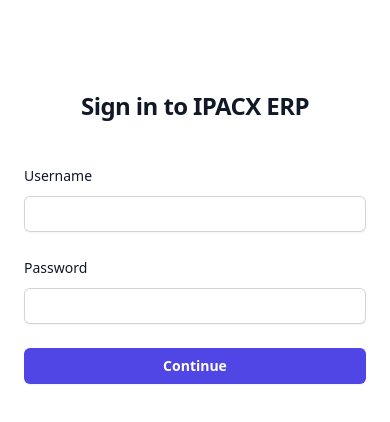
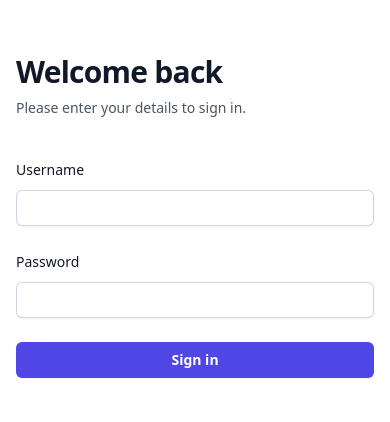
Before and after one commit to techiemen1/ipacx-erp, a React (Vite) app in the folder frontend/: page /login in a window 390 px wide. Shown: the part 206-628 px from the top of the page. Built offline with nearby package versions, Linux system fonts and the light colour scheme.

Commit message:
UI Overhaul: Pro Login, Layout, and Auth Security

```diff
--- a/frontend/src/App.tsx
+++ b/frontend/src/App.tsx
@@ -23,7 +23,16 @@
 }
 
 function ProtectedRoute({ children }: { children: JSX.Element }) {
-    const { user } = useAuth();
+    const { user, isLoading } = useAuth();
+
+    if (isLoading) {
+        return (
+            <div className="min-h-screen flex items-center justify-center bg-gray-50">
+                <div className="animate-spin rounded-full h-12 w-12 border-b-2 border-indigo-600"></div>
+            </div>
+        );
+    }
+
     if (!user) {
         return <Navigate to="/login" replace />;
     }
--- a/frontend/src/components/Layout.tsx
+++ b/frontend/src/components/Layout.tsx
@@ -1,13 +1,17 @@
 import { Fragment, useState } from 'react'
-import { Dialog, Transition } from '@headlessui/react'
+import { Dialog, Menu, Transition } from '@headlessui/react'
 import {
     Bars3Icon,
     HomeIcon,
     XMarkIcon,
     CalculatorIcon,
     ArchiveBoxIcon,
+    UserIcon,
+    BuildingOfficeIcon,
 } from '@heroicons/react/24/outline'
+import { ChevronDownIcon } from '@heroicons/react/20/solid'
 import { Outlet, Link, useLocation } from 'react-router-dom'
+import { useAuth } from '../context/AuthContext'
 
 const navigation = [
     { name: 'Dashboard', href: '/', icon: HomeIcon },
@@ -22,6 +26,7 @@
 export default function Layout() {
     const [sidebarOpen, setSidebarOpen] = useState(false)
     const location = useLocation()
+    const { user, logout } = useAuth()
 
     return (
         <>
@@ -67,10 +72,10 @@
                                             </button>
                                         </div>
                                     </Transition.Child>
-                                    {/* Sidebar component, swap this element with another sidebar if you like */}
+
                                     <div className="flex grow flex-col gap-y-5 overflow-y-auto bg-gray-900 px-6 pb-4 ring-1 ring-white/10">
                                         <div className="flex h-16 shrink-0 items-center">
-                                            <span className="text-white font-bold text-xl">IPACX ERP</span>
+                                            <span className="text-white font-bold text-xl tracking-wider">IPACX ERP</span>
                                         </div>
                                         <nav className="flex flex-1 flex-col">
                                             <ul role="list" className="flex flex-1 flex-col gap-y-7">
@@ -107,7 +112,7 @@
                 <div className="hidden lg:fixed lg:inset-y-0 lg:z-50 lg:flex lg:w-72 lg:flex-col">
                     <div className="flex grow flex-col gap-y-5 overflow-y-auto bg-gray-900 px-6 pb-4">
                         <div className="flex h-16 shrink-0 items-center">
-                            <span className="text-white font-bold text-xl">IPACX ERP</span>
+                            <span className="text-white font-bold text-xl tracking-wider">IPACX ERP</span>
                         </div>
                         <nav className="flex flex-1 flex-col">
                             <ul role="list" className="flex flex-1 flex-col gap-y-7">
@@ -151,10 +156,58 @@
                         <div className="h-6 w-px bg-gray-900/10 lg:hidden" aria-hidden="true" />
 
                         <div className="flex flex-1 gap-x-4 self-stretch lg:gap-x-6">
-                            <div className="flex flex-1"></div>
+                            {/* Header Content */}
+                            <div className="flex flex-1 items-center gap-x-3">
+                                <span className="inline-flex items-center rounded-md bg-indigo-50 px-2 py-1 text-xs font-medium text-indigo-700 ring-1 ring-inset ring-indigo-700/10">
+                                    <BuildingOfficeIcon className="mr-1 h-3 w-3" />
+                                    {user?.tenantId}
+                                </span>
+                            </div>
+
                             <div className="flex items-center gap-x-4 lg:gap-x-6">
-                                {/* User Menu placeholder */}
-                                <span className="text-sm font-semibold leading-6 text-gray-900">Admin User</span>
+                                {/* Separator */}
+                                <div className="hidden lg:block lg:h-6 lg:w-px lg:bg-gray-900/10" aria-hidden="true" />
+
+                                {/* Profile dropdown */}
+                                <Menu as="div" className="relative">
+                                    <Menu.Button className="-m-1.5 flex items-center p-1.5">
+                                        <span className="sr-only">Open user menu</span>
+                                        <div className="h-8 w-8 rounded-full bg-gray-100 flex items-center justify-center">
+                                            <UserIcon className="h-5 w-5 text-gray-500" />
+                                        </div>
+                                        <span className="hidden lg:flex lg:items-center">
+                                            <span className="ml-4 text-sm font-semibold leading-6 text-gray-900" aria-hidden="true">
+                                                {user?.username || 'User'}
+                                            </span>
+                                            <ChevronDownIcon className="ml-2 h-5 w-5 text-gray-400" aria-hidden="true" />
+                                        </span>
+                                    </Menu.Button>
+                                    <Transition
+                                        as={Fragment}
+                                        enter="transition ease-out duration-100"
+                                        enterFrom="transform opacity-0 scale-95"
+                                        enterTo="transform opacity-100 scale-100"
+                                        leave="transition ease-in duration-75"
+                                        leaveFrom="transform opacity-100 scale-100"
+                                        leaveTo="transform opacity-0 scale-95"
+                                    >
+                                        <Menu.Items className="absolute right-0 z-10 mt-2.5 w-32 origin-top-right rounded-md bg-white py-2 shadow-lg ring-1 ring-gray-900/5 focus:outline-none">
+                                            <Menu.Item>
+                                                {({ active }) => (
+                                                    <button
+                                                        onClick={logout}
+                                                        className={classNames(
+                                                            active ? 'bg-gray-50' : '',
+                                                            'block w-full px-3 py-1 text-left text-sm leading-6 text-gray-900'
+                                                        )}
+                                                    >
+                                                        Sign out
+                                                    </button>
+                                                )}
+                                            </Menu.Item>
+                                        </Menu.Items>
+                                    </Transition>
+                                </Menu>
                             </div>
                         </div>
                     </div>
--- a/frontend/src/context/AuthContext.tsx
+++ b/frontend/src/context/AuthContext.tsx
@@ -1,4 +1,4 @@
-import React, { createContext, useContext, useState } from 'react';
+import React, { createContext, useContext, useState, useEffect } from 'react';
 
 interface User {
     username: string;
@@ -8,6 +8,7 @@
 
 interface AuthContextType {
     user: User | null;
+    isLoading: boolean;
     login: (username: string, tenantId: string, token: string) => void;
     logout: () => void;
 }
@@ -15,25 +16,40 @@
 const AuthContext = createContext<AuthContextType | null>(null);
 
 export function AuthProvider({ children }: { children: React.ReactNode }) {
-    const [user, setUser] = useState<User | null>(() => {
-        const storedUser = localStorage.getItem('ipacx_user');
-        return storedUser ? JSON.parse(storedUser) : null;
-    });
+    const [user, setUser] = useState<User | null>(null);
+    const [isLoading, setIsLoading] = useState(true);
+
+    useEffect(() => {
+        const initAuth = async () => {
+            try {
+                const storedUser = localStorage.getItem('ipacx_user');
+                if (storedUser) {
+                    setUser(JSON.parse(storedUser));
+                }
+            } catch (e) {
+                console.error("Failed to parse user", e);
+                localStorage.removeItem('ipacx_user');
+            } finally {
+                setIsLoading(false);
+            }
+        };
+        initAuth();
+    }, []);
 
     const login = (username: string, tenantId: string, token: string) => {
         const newUser = { username, tenantId, token };
         setUser(newUser);
         localStorage.setItem('ipacx_user', JSON.stringify(newUser));
-        // Force refresh axios headers or similar if needed in future
     };
 
     const logout = () => {
         setUser(null);
         localStorage.removeItem('ipacx_user');
+        window.location.href = '/login'; // Force redirect
     };
 
     return (
-        <AuthContext.Provider value={{ user, login, logout }}>
+        <AuthContext.Provider value={{ user, isLoading, login, logout }}>
             {children}
         </AuthContext.Provider>
     );
--- a/frontend/src/pages/Login.tsx
+++ b/frontend/src/pages/Login.tsx
@@ -2,12 +2,10 @@
 import { useAuth } from '../context/AuthContext';
 import { useNavigate } from 'react-router-dom';
 import { authApi } from '../api/auth';
-import { Listbox, Transition } from '@headlessui/react';
-import { CheckIcon, ChevronUpDownIcon } from '@heroicons/react/20/solid';
-import { Fragment } from 'react';
+import { CheckIcon } from '@heroicons/react/20/solid';
 
 interface Organization {
-    id: string;
+    id: string; // This is the slug
     name: string;
 }
 
@@ -32,18 +30,16 @@
             const orgs = res.data.organizations || [];
 
             if (orgs.length === 0) {
-                setError('No organizations found for this user. Please contact Admin.');
-            } else if (orgs.length === 1) {
-                // Auto login if only one
-                login(res.data.username, orgs[0].id, res.data.token);
-                navigate('/');
-            } else {
-                // Show dropdown
+                setError('No organizations found. Please contact Support.');
+                return;
+            }
+
+            // ALWAYS show organization selection for professional feel & clarity
             setOrganizations(orgs);
-                setSelectedOrg(orgs[0]);
+            if (orgs.length > 0) setSelectedOrg(orgs[0]);
             setToken(res.data.token);
             setStep('org_select');
-            }
+
         } catch (err: any) {
             console.error(err);
             setError('Invalid credentials');
@@ -59,101 +55,127 @@
     };
 
     return (
-        <div className="flex min-h-full flex-1 flex-col justify-center px-6 py-12 lg:px-8">
-            <div className="sm:mx-auto sm:w-full sm:max-w-sm">
-                <h2 className="mt-10 text-center text-2xl font-bold leading-9 tracking-tight text-gray-900">
-                    Sign in to IPACX ERP
-                </h2>
+        <div className="flex min-h-screen bg-white">
+            {/* Left Side - Visual */}
+            <div className="hidden lg:flex lg:w-1/2 relative bg-gray-900">
+                <div className="absolute inset-0 bg-gradient-to-br from-indigo-600 to-blue-800 opacity-90" />
+                <div className="relative z-10 flex flex-col justify-center px-12 text-white">
+                    <h1 className="text-5xl font-bold mb-6">IPACX ERP</h1>
+                    <p className="text-xl text-indigo-100">
+                        Enterprise Resource Planning for the Modern Era.
+                        Streamline your operations with intelligence.
+                    </p>
+                </div>
             </div>
 
-            <div className="mt-10 sm:mx-auto sm:w-full sm:max-w-sm">
-                {error && <div className="mb-4 text-red-500 text-sm text-center bg-red-50 p-2 rounded">{error}</div>}
+            {/* Right Side - Form */}
+            <div className="flex flex-1 flex-col justify-center px-4 py-12 sm:px-6 lg:flex-none lg:px-20 xl:px-24">
+                <div className="mx-auto w-full max-w-sm lg:w-96">
+                    <div className="mb-10">
+                        <h2 className="text-3xl font-bold tracking-tight text-gray-900">
+                            {step === 'credentials' ? 'Welcome back' : 'Select Workspace'}
+                        </h2>
+                        <p className="mt-2 text-sm text-gray-600">
+                            {step === 'credentials' ? 'Please enter your details to sign in.' : 'Choose the organization you want to access.'}
+                        </p>
+                    </div>
 
+                    {error && (
+                        <div className="mb-6 rounded-md bg-red-50 p-4 border border-red-100">
+                            <div className="flex">
+                                <div className="ml-3">
+                                    <h3 className="text-sm font-medium text-red-800">{error}</h3>
+                                </div>
+                            </div>
+                        </div>
+                    )}
+
+                    <div className="mt-6">
                         {step === 'credentials' ? (
-                    <form className="space-y-6" onSubmit={handleCredentialsSubmit}>
+                            <form onSubmit={handleCredentialsSubmit} className="space-y-6">
                                 <div>
                                     <label htmlFor="username" className="block text-sm font-medium leading-6 text-gray-900">
                                         Username
                                     </label>
                                     <div className="mt-2">
-                                <input id="username" name="username" type="text" required
-                                    className="block w-full rounded-md border-0 py-1.5 px-2 text-gray-900 shadow-sm ring-1 ring-inset ring-gray-300 placeholder:text-gray-400 focus:ring-2 focus:ring-inset focus:ring-indigo-600 sm:text-sm sm:leading-6"
-                                    value={username} onChange={(e) => setUsername(e.target.value)}
+                                        <input
+                                            id="username"
+                                            name="username"
+                                            type="text"
+                                            required
+                                            value={username}
+                                            onChange={(e) => setUsername(e.target.value)}
+                                            className="block w-full rounded-md border-0 py-1.5 shadow-sm ring-1 ring-inset ring-gray-300 placeholder:text-gray-400 focus:ring-2 focus:ring-inset focus:ring-indigo-600 sm:text-sm sm:leading-6"
                                         />
                                     </div>
                                 </div>
 
                                 <div>
-                            <div className="flex items-center justify-between">
                                     <label htmlFor="password" className="block text-sm font-medium leading-6 text-gray-900">
                                         Password
                                     </label>
-                            </div>
                                     <div className="mt-2">
-                                <input id="password" name="password" type="password" required
-                                    className="block w-full rounded-md border-0 py-1.5 px-2 text-gray-900 shadow-sm ring-1 ring-inset ring-gray-300 placeholder:text-gray-400 focus:ring-2 focus:ring-inset focus:ring-indigo-600 sm:text-sm sm:leading-6"
-                                    value={password} onChange={(e) => setPassword(e.target.value)}
+                                        <input
+                                            id="password"
+                                            name="password"
+                                            type="password"
+                                            required
+                                            value={password}
+                                            onChange={(e) => setPassword(e.target.value)}
+                                            className="block w-full rounded-md border-0 py-1.5 shadow-sm ring-1 ring-inset ring-gray-300 placeholder:text-gray-400 focus:ring-2 focus:ring-inset focus:ring-indigo-600 sm:text-sm sm:leading-6"
                                         />
                                     </div>
                                 </div>
 
                                 <div>
-                            <button type="submit"
-                                className="flex w-full justify-center rounded-md bg-indigo-600 px-3 py-1.5 text-sm font-semibold leading-6 text-white shadow-sm hover:bg-indigo-500 focus-visible:outline focus-visible:outline-2 focus-visible:outline-offset-2 focus-visible:outline-indigo-600">
-                                Continue
+                                    <button
+                                        type="submit"
+                                        className="flex w-full justify-center rounded-md bg-indigo-600 px-3 py-1.5 text-sm font-semibold leading-6 text-white shadow-sm hover:bg-indigo-500 focus-visible:outline focus-visible:outline-2 focus-visible:outline-offset-2 focus-visible:outline-indigo-600"
+                                    >
+                                        Sign in
                                     </button>
                                 </div>
                             </form>
                         ) : (
-                    <form className="space-y-6" onSubmit={handleOrgSubmit}>
+                            <form onSubmit={handleOrgSubmit} className="space-y-6">
+                                <div className="space-y-4">
+                                    {organizations.map((org) => (
+                                        <div
+                                            key={org.id}
+                                            onClick={() => setSelectedOrg(org)}
+                                            className={`relative flex items-center space-x-3 rounded-lg border px-6 py-5 shadow-sm focus-within:ring-2 focus-within:ring-indigo-500 focus-within:ring-offset-2 hover:border-gray-400 cursor-pointer ${selectedOrg?.id === org.id ? 'border-indigo-600 ring-1 ring-indigo-600 bg-indigo-50' : 'border-gray-300 bg-white'
+                                                }`}
+                                        >
+                                            <div className="min-w-0 flex-1">
+                                                <span className="absolute inset-0" aria-hidden="true" />
+                                                <p className="text-sm font-medium text-gray-900">{org.name}</p>
+                                                <p className="truncate text-sm text-gray-500">ID: {org.id}</p>
+                                            </div>
+                                            {selectedOrg?.id === org.id && (
+                                                <CheckIcon className="h-5 w-5 text-indigo-600" aria-hidden="true" />
+                                            )}
+                                        </div>
+                                    ))}
+                                </div>
+
                                 <div>
-                            <label className="block text-sm font-medium leading-6 text-gray-900">
-                                Select Organization
-                            </label>
-                            <div className="mt-2">
-                                <Listbox value={selectedOrg} onChange={setSelectedOrg}>
-                                    <div className="relative mt-1">
-                                        <Listbox.Button className="relative w-full cursor-default rounded-lg bg-white py-2 pl-3 pr-10 text-left shadow-md focus:outline-none focus-visible:border-indigo-500 focus-visible:ring-2 focus-visible:ring-white/75 focus-visible:ring-offset-2 focus-visible:ring-offset-orange-300 sm:text-sm">
-                                            <span className="block truncate">{selectedOrg?.name}</span>
-                                            <span className="pointer-events-none absolute inset-y-0 right-0 flex items-center pr-2">
-                                                <ChevronUpDownIcon className="h-5 w-5 text-gray-400" aria-hidden="true" />
-                                            </span>
-                                        </Listbox.Button>
-                                        <Transition as={Fragment} leave="transition ease-in duration-100" leaveFrom="opacity-100" leaveTo="opacity-0">
-                                            <Listbox.Options className="absolute mt-1 max-h-60 w-full overflow-auto rounded-md bg-white py-1 text-base shadow-lg ring-1 ring-black/5 focus:outline-none sm:text-sm">
-                                                {organizations.map((org, personIdx) => (
-                                                    <Listbox.Option key={personIdx}
-                                                        className={({ active }) => `relative cursor-default select-none py-2 pl-10 pr-4 ${active ? 'bg-amber-100 text-amber-900' : 'text-gray-900'}`}
-                                                        value={org}>
-                                                        {({ selected }) => (
-                                                            <>
-                                                                <span className={`block truncate ${selected ? 'font-medium' : 'font-normal'}`}>
-                                                                    {org.name}
-                                                                </span>
-                                                                {selected ? (
-                                                                    <span className="absolute inset-y-0 left-0 flex items-center pl-3 text-amber-600">
-                                                                        <CheckIcon className="h-5 w-5" aria-hidden="true" />
-                                                                    </span>
-                                                                ) : null}
-                                                            </>
-                                                        )}
-                                                    </Listbox.Option>
-                                                ))}
-                                            </Listbox.Options>
-                                        </Transition>
+                                    <button
+                                        type="submit"
+                                        className="flex w-full justify-center rounded-md bg-indigo-600 px-3 py-1.5 text-sm font-semibold leading-6 text-white shadow-sm hover:bg-indigo-500 focus-visible:outline focus-visible:outline-2 focus-visible:outline-offset-2 focus-visible:outline-indigo-600"
+                                    >
+                                        Enter Workspace
+                                    </button>
                                 </div>
-                                </Listbox>
-                            </div>
-                        </div>
-                        <div>
-                            <button type="submit"
-                                className="flex w-full justify-center rounded-md bg-indigo-600 px-3 py-1.5 text-sm font-semibold leading-6 text-white shadow-sm hover:bg-indigo-500 focus-visible:outline focus-visible:outline-2 focus-visible:outline-offset-2 focus-visible:outline-indigo-600">
-                                Enter Workspace
+                                <div className="text-center">
+                                    <button type="button" onClick={() => setStep('credentials')} className="text-sm text-gray-500 hover:text-gray-900">
+                                        Back to Login
                                     </button>
                                 </div>
                             </form>
                         )}
                     </div>
                 </div>
+            </div>
+        </div>
     );
 }
```
Lines whose indentation alone changed are shown as unchanged.
